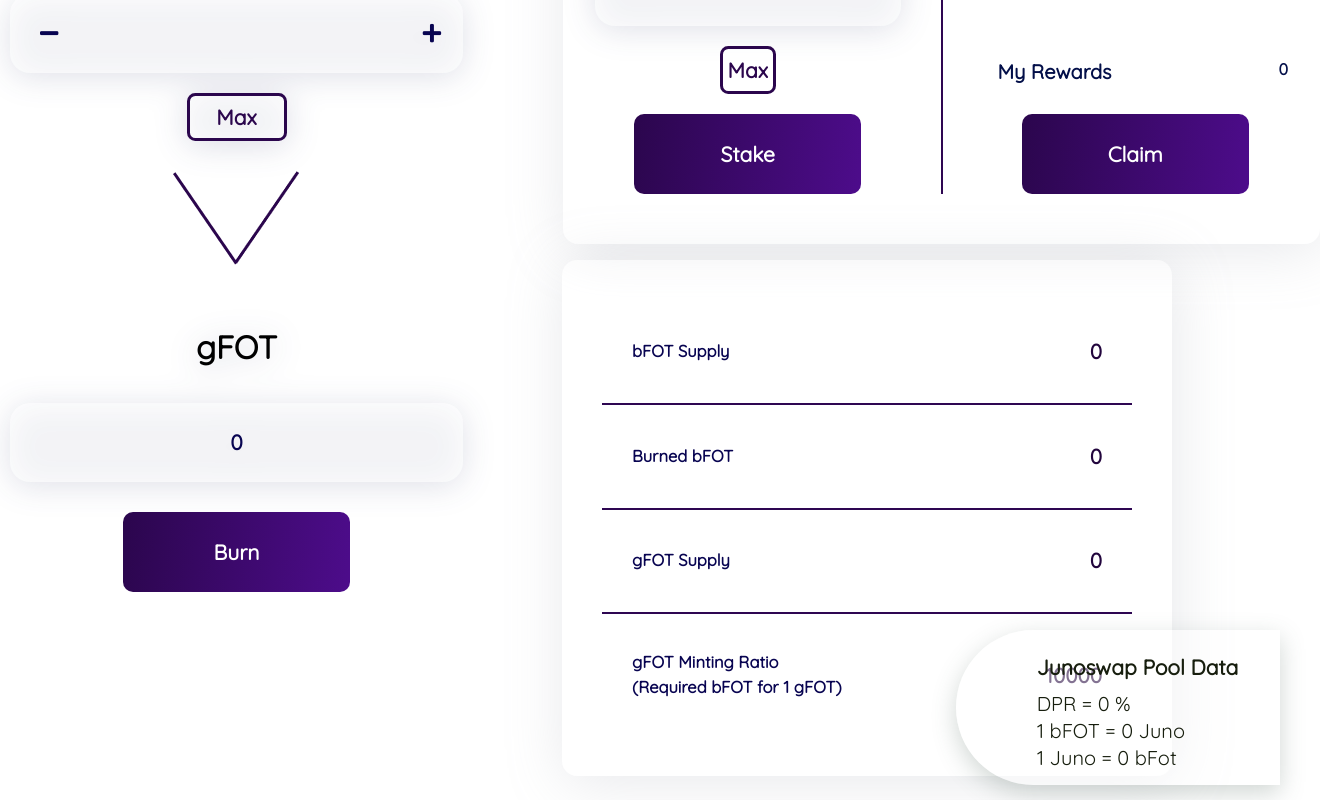
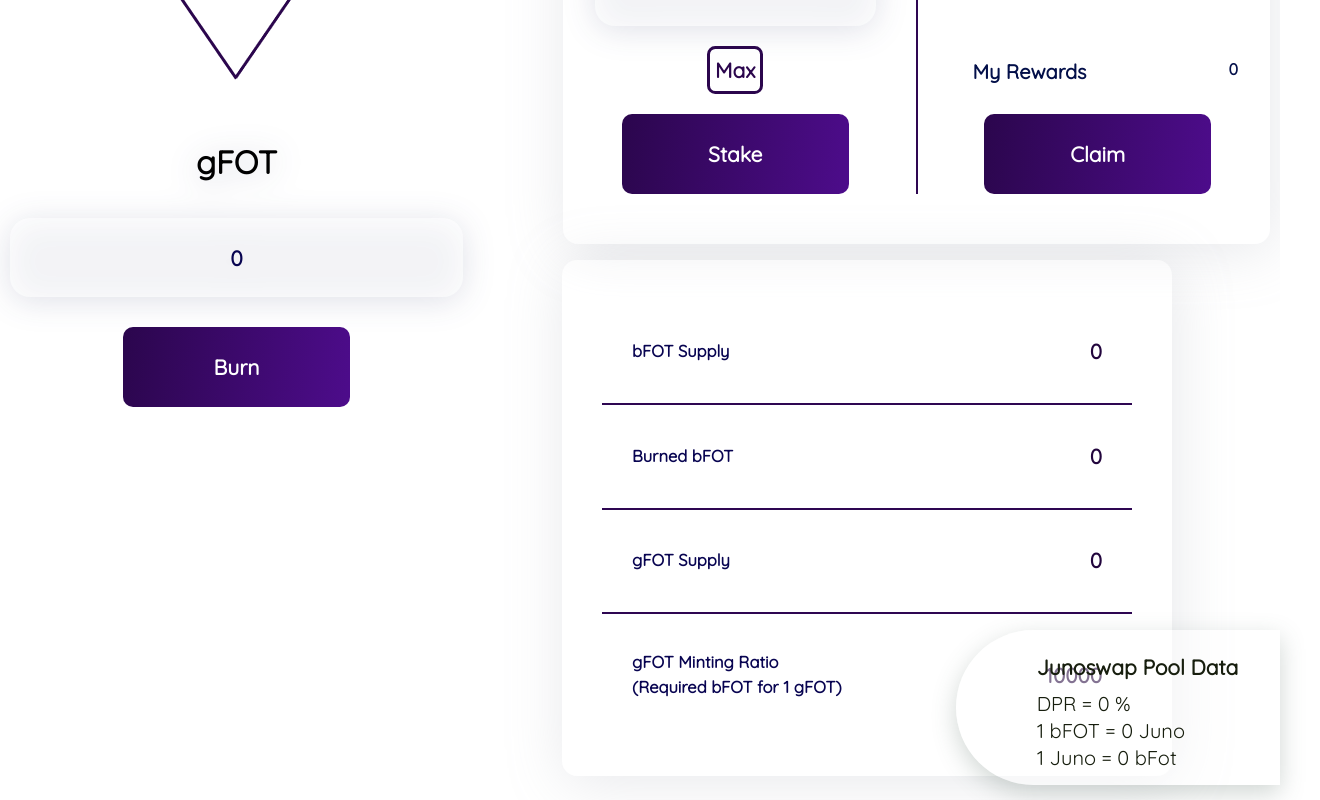
Before and after one commit to cryptooeros/Fortis-Oeconomia, a Next.js app: page /gFOTmodule in a window 1280 px wide. Both pictures are taken after a click on the button "Accept". Shown: the part 415-1215 px from the top of the page, 1320 px wide, since content can reach past the window. Built offline with nearby package versions, Linux system fonts and the light colour scheme.

Commit message:
fix positions

```diff
--- a/components/StakeNClaim/index.tsx
+++ b/components/StakeNClaim/index.tsx
@@ -22,7 +22,6 @@ const Wrapper = styled.div`
   display: flex;
   max-width: 950px;
   margin-left: 50px;
-  width: 100%;
   @media (max-width: 768px) {
     flex-direction: column;
   }
--- a/pages/gFOTmodule.tsx
+++ b/pages/gFOTmodule.tsx
@@ -24,7 +24,7 @@ const Wrapper = styled.div`
   height: 100%;
   display: flex;
   flex-wrap: wrap;
-  align-items: center;
+  align-items: flex-start;
   flex: 1;
   width: 100%;
   margin: 24px;
@@ -33,7 +33,7 @@ const Wrapper = styled.div`
 `
 const LeftPart = styled.div`
   display: flex;
-  align-items: center;
+  align-items: flex-start;
   justify-content: center;
   flex: 1;
   max-width: 100%;
@@ -251,6 +251,15 @@ const gfotmodule = () => {
   return (
     <>
       <Wrapper>
+        <div
+          style={{
+            display: 'flex',
+            justifyContent: 'space-around',
+            flexWrap: 'wrap',
+            gap: '50px',
+          }}
+          className="w-full"
+        >
         <LeftPart>
           <Converter
             handleBurnMinus={handlebFotBurnMinus}
@@ -281,6 +290,7 @@ const gfotmodule = () => {
         {/* <RateShow values={values} action={() => {
           window.location.href = "https://www.junoswap.com/pools";
         }} /> */}
+        </div>
       </Wrapper>
     </>
   )
--- a/pages/sFOTmodule.tsx
+++ b/pages/sFOTmodule.tsx
@@ -26,11 +26,12 @@ import 'react-notifications/lib/notifications.css'
 
 //styled components
 const Wrapper = styled.div`
-  max-width: 1368px;
+  // max-width: 1368px;
   height: 100%;
   display: flex;
   flex-wrap: wrap;
   align-items: flex-start;
+  justify-content: center;
   flex: 1;
   width: 100%;
   margin: 44px;
@@ -83,6 +84,7 @@ const PoolsContent = styled.div`
   flex-direction: column;
   gap: 24px;
   padding-right: 27px;
+  padding-left: 27px;
 `
 
 const Divider = styled.div`
@@ -381,6 +383,7 @@ const sfotmodule = () => {
               justifyContent: 'space-around',
               flexWrap: 'wrap',
               gap: '50px',
+              maxWidth: 1368
             }}
             className="w-full"
           >
@@ -470,6 +473,7 @@ const sfotmodule = () => {
             to={assets[asset].to}
             fromImage={assets[asset].fromImage}
             toImage={assets[asset].toImage}
+            maxWidth={'none'}
           />
           <div>
             <Title>Swap</Title>
```
